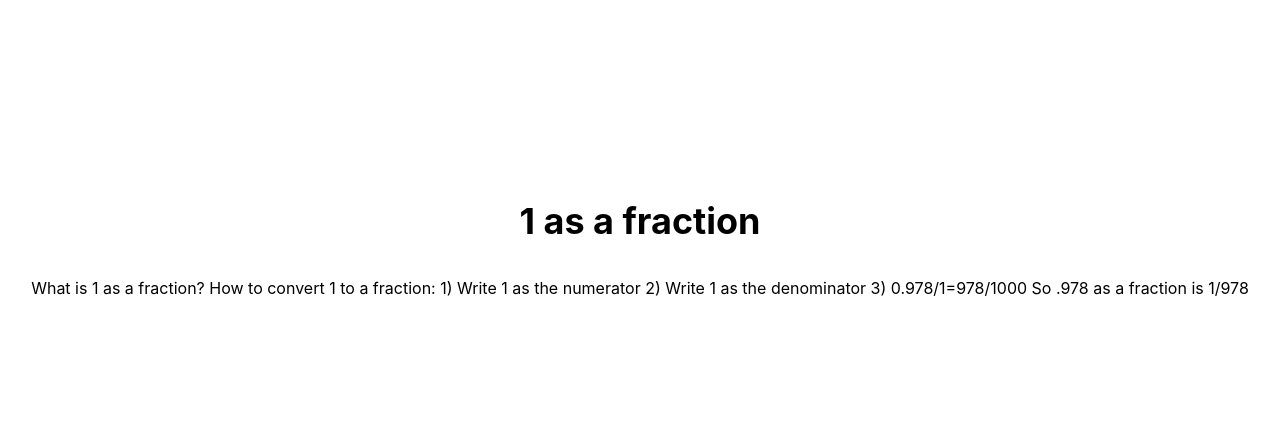
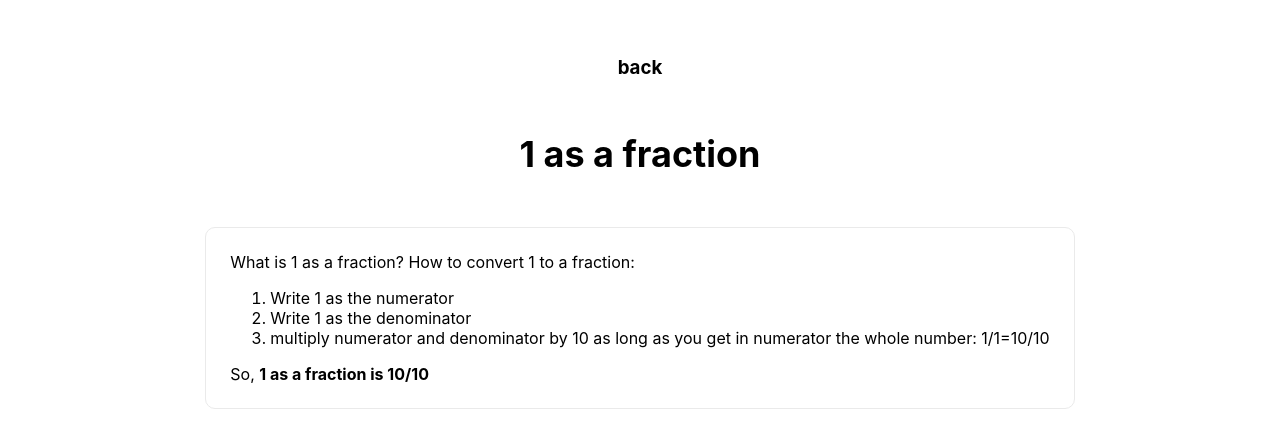
Before and after one commit to ubermensh/anyconvert, a Next.js app: page /as_a_fraction/1 in a window 1280 px wide. Shown: the part 169-616 px from the top of the page. Built offline with nearby package versions, Linux system fonts and the light colour scheme.

Commit message:
recursive function to get fraction numerator/denominator

```diff
--- a/pages/[...slug].js
+++ b/pages/[...slug].js
@@ -84,18 +84,18 @@ export async function getServerSideProps(context) {
         (val) => {
             if (!isNaN(val)) {
                 if (first) {
-                    total = Number(val)
+                    partial = Number(val)
                     first = false;
                 }
                 else (
-                    partial = Number(val)
+                    total = Number(val)
                 )
             }
         }
     )
     const question = q.replace(new RegExp('-', 'g'), ' ');
     const percentage = Number(((100 * partial) / total).toFixed(2))
-    const props = { total, partial, percentage, question };
+    const props = { partial, total, percentage, question };
 
     return {
         props
--- a/pages/as_a_fraction/[number].js
+++ b/pages/as_a_fraction/[number].js
@@ -2,39 +2,46 @@ import { useRouter } from 'next/router'
 import Link from 'next/link';
 import styles from '../../styles/Home.module.css'
 
-export default function Fraction({ number }) {
-    const router = useRouter();
+export default function Fraction({ number, numerator, denominator }) {
+    console.log(number, numerator, denominator);
 
     return (
         <div className={styles.container}>
             <main className={styles.main}>
+                <h3><Link href="/" className={styles.card}><a>back</a></Link></h3>
+                {/* <div className={styles.description}> */}
                 <div className={styles.description}>
                     <h2>{number} as a fraction</h2>
                     {/* <h2>{partial} is {percentage} percent of {total}</h2> */}
                 </div>
-                <div>
-
+                <div className={styles.card}>
                     What is {number} as a fraction?
-
 How to convert {number} to a fraction:
-
-1) Write {number} as the numerator
-
-2) Write 1 as the denominator
-
-3) 0.978/1=978/1000
-
-So .978 as a fraction is 1/978
+                    <ol>
+                        <li> Write {number} as the numerator</li>
+                        <li>Write 1 as the denominator</li>
+                        <li>multiply numerator and denominator by 10 as long as you get in numerator the whole number: {number}/1={numerator}/{denominator}</li>
+                    </ol>
+                So, <b>{number} as a fraction is {numerator}/{denominator}</b>
                 </div>
             </main>
         </div>
     )
 }
 
-
 export async function getServerSideProps(context) {
     const { number } = context.query;
-    const props = { number };
+      function fraction (numerator, denominator) {
+            numerator *= 10;
+            denominator *= 10;
+        if (numerator % 1 != 0) {
+            return fraction(numerator, denominator)
+        } else {
+            return {numerator, denominator};
+        }
+    }
+const {numerator, denominator} = fraction(number, 1);
+    const props = { number, numerator, denominator };
 
     return {
         props
--- a/pages/index.js
+++ b/pages/index.js
@@ -15,7 +15,6 @@ export default function Home() {
           web calculator
         </h1>
 
-        <h3>all other:</h3>
         <Link href="/what-is-13-percent-of-100" className={styles.card}><a>what is 13% of 100</a></Link>
         <Link href="/as_a_fraction/0.45" className={styles.card}><a>0.45 as a fraction</a></Link>
         {/* <Link href="/what-percent-of-8888-is-34" className={styles.card}><a>what percent of 8888 is 34</a></Link> */}
```
